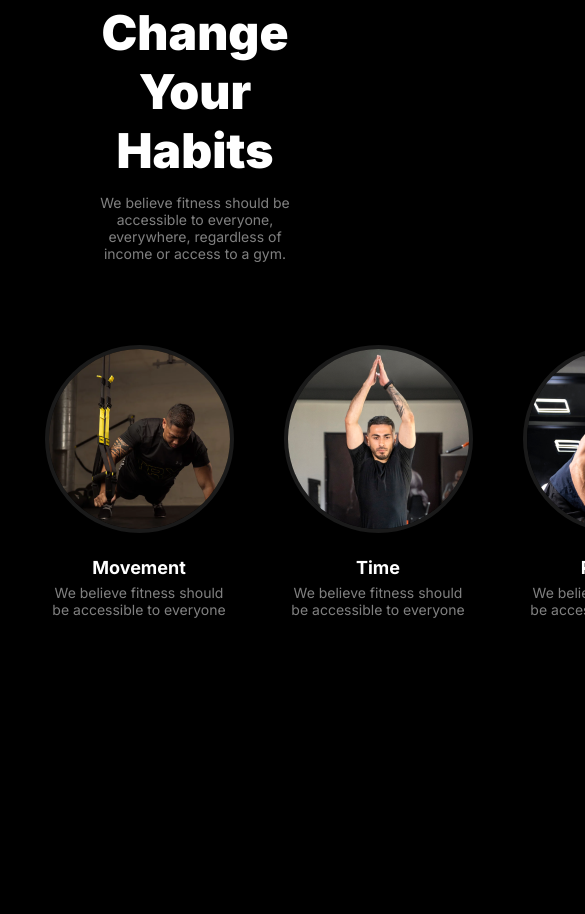
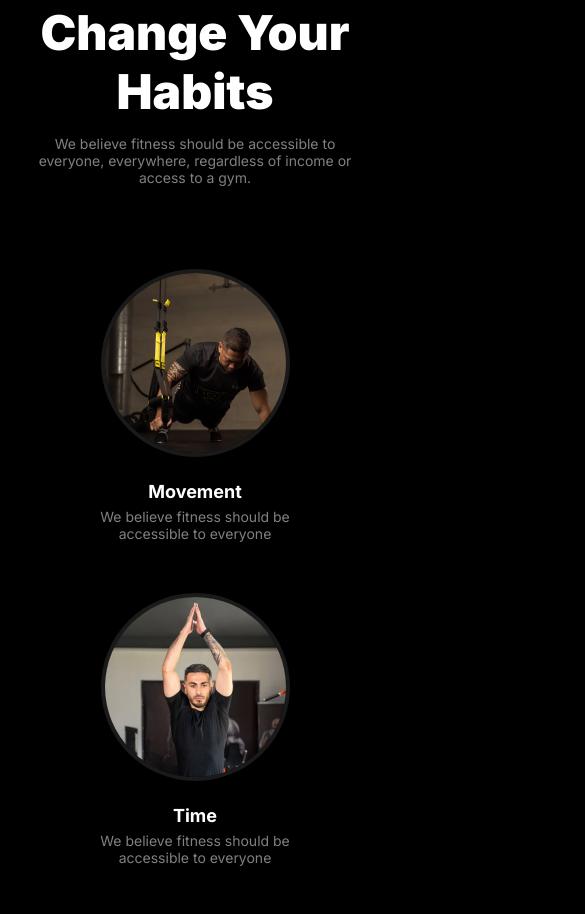
Before and after one commit to Rahibazam/b10a2, a plain HTML site: page index.html in a window 390 px wide. Shown: the part 1316-2230 px from the top of the page, 585 px wide, since content can reach past the window. Before the commit the page ends 1960 px from the top, so only its background shows below. Drawn offline with Linux system fonts and the light colour scheme; a web font is replaced by a local one.

Commit message:
completed mobile responsiveness for the habits section

```diff
--- a/styles/b10a2.css
+++ b/styles/b10a2.css
@@ -370,4 +370,16 @@ header > .primary-container{
         left: 15px;
     }
 
+
+    .habit-content{
+        width: 90%;
+    }
+
+    .habit-image-container{
+        flex-direction: column;
+        justify-content: center;
+        align-items: center;
+        margin: auto;
+    }
+
 }
```
